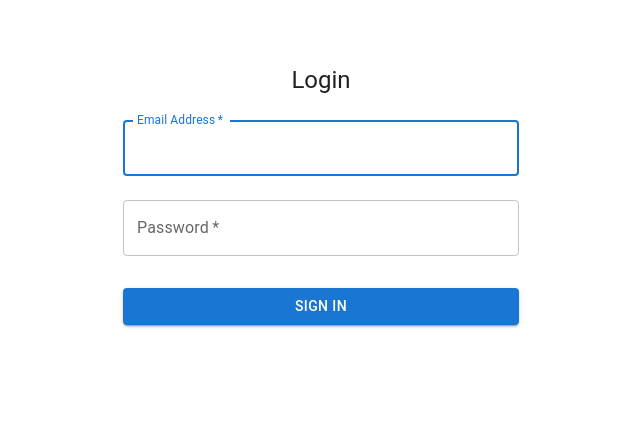
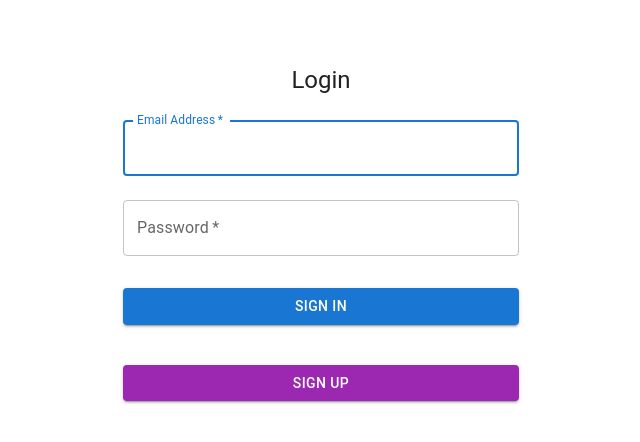
Before and after one commit to lsanchez12/wallet-front, a React (Create React App) app: page /login in a window 1280 px wide. Shown: the top 442 px of the page, without its empty margins (319-959 px from the left). Built offline with nearby package versions, Linux system fonts and the light colour scheme.

Commit message:
Changes for toast funcionallity

```diff
--- a/package.json
+++ b/package.json
@@ -21,6 +21,7 @@
     "react-redux": "^8.1.1",
     "react-router-dom": "^6.14.1",
     "react-scripts": "5.0.1",
+    "react-toastify": "^9.1.3",
     "redux-persist": "^6.0.0",
     "sort-by": "^1.2.0",
     "web-vitals": "^2.1.4"
--- a/src/index.js
+++ b/src/index.js
@@ -3,6 +3,8 @@ import ReactDOM from "react-dom/client";
 import { createBrowserRouter, RouterProvider } from "react-router-dom";
 import reportWebVitals from "./reportWebVitals";
 import { Provider } from "react-redux";
+import { ToastContainer } from "react-toastify";
+import "react-toastify/dist/ReactToastify.css";
 import CssBaseline from "@mui/material/CssBaseline";
 import Login from "./routes/Login";
 import SignUp from "./routes/SignUp";
@@ -35,6 +37,18 @@ root.render(
       <PersistGate loading={null} persistor={persistor}>
         <CssBaseline />
         <RouterProvider router={router} />
+        <ToastContainer
+          position="bottom-right"
+          autoClose={5000}
+          hideProgressBar={false}
+          newestOnTop={false}
+          closeOnClick
+          rtl={false}
+          pauseOnFocusLoss
+          draggable
+          pauseOnHover
+          theme="colored"
+        />
       </PersistGate>
     </Provider>
   </React.StrictMode>
--- a/src/routes/ChargeWallet.js
+++ b/src/routes/ChargeWallet.js
@@ -1,4 +1,4 @@
-import React, { useState, useEffect } from "react";
+import React from "react";
 import Button from "@mui/material/Button";
 import Box from "@mui/material/Box";
 import TextField from "@mui/material/TextField";
@@ -11,6 +11,7 @@ import http from "../config/axios";
 import { useFormik } from "formik";
 import { useSelector, useDispatch } from "react-redux";
 import { chargeBalance } from "../services/slices/walletSlice";
+import { customToast } from "../utils";
 
 const validate = (values) => {
   const errors = {};
@@ -37,11 +38,14 @@ export default function ChargeWallet({ open, handleClose }) {
     validate,
     onSubmit: async (values, helpers) => {
       const { data } = await chargeWallet(values);
-      dispatch(chargeBalance(values.amount));
       if (data.success) {
+        dispatch(chargeBalance(values.amount));
         formik.resetForm();
+        handleClose();
+        customToast("Success", data.message);
+      } else {
+        customToast("Error", data.message);
       }
-      handleClose();
     },
   });
 
--- a/src/routes/Dashboard.js
+++ b/src/routes/Dashboard.js
@@ -62,7 +62,6 @@ export default function Dashboard() {
   const user = useSelector((state) => state.user.user);
   const wallet = useSelector((state) => state.wallet.wallet);
   const balance = useSelector((state) => state.wallet.balance);
-  const transaction = useSelector((state) => state.transaction.transaction);
 
   const [toggleView, setToggleView] = useState(false);
   const [openChargeModal, setOpenChargeModal] = useState(false);
@@ -118,8 +117,10 @@ export default function Dashboard() {
       });
   };
   useEffect(() => {
-    getWallet();
-    getTransaction();
+    if (user) {
+      getWallet();
+      getTransaction();
+    }
   }, []);
 
   useEffect(() => {
@@ -131,7 +132,7 @@ export default function Dashboard() {
   }
   return (
     <>
-      <Container maxWidth="sm" component="main" sx={{ pt: 8, pb: 6 }}>
+      <Container maxWidth="md" component="main" sx={{ pt: 8, pb: 6 }}>
         <Card sx={{ minWidth: 300 }}>
           <CardContent>
             <Grid container spacing={1}>
@@ -202,7 +203,7 @@ export default function Dashboard() {
           </CardActions>
         </Card>
       </Container>
-      <Container maxWidth="md" component="main">
+      <Container maxWidth="lg" component="main">
         <Grid container spacing={5} alignItems="flex-end">
           <Grid item xs={12} sm={12} md={12}>
             <Card>
--- a/src/routes/Login.js
+++ b/src/routes/Login.js
@@ -5,9 +5,10 @@ import Box from "@mui/material/Box";
 import Typography from "@mui/material/Typography";
 import Container from "@mui/material/Container";
 import http from "../config/axios";
-import { Navigate } from "react-router-dom";
+import { Navigate, Link } from "react-router-dom";
 import { useFormik } from "formik";
 import { useSelector, useDispatch } from "react-redux";
+import { customToast } from "../utils/";
 import { setUser } from "../services/slices/userSlice";
 
 const validate = (values) => {
@@ -48,10 +49,16 @@ const Login = () => {
         ...values,
       })
       .then((response) => {
-        dispatch(setUser(response.data.data));
+        if (!response.data.success) {
+          customToast("Error", response.data.message);
+        } else {
+          customToast("Success", response.data.message);
+          dispatch(setUser(response.data.data));
+        }
       })
       .catch((error) => {
         console.error(error);
+        customToast("Error", error.response.data.message);
       });
   };
   if (user) {
@@ -112,6 +119,16 @@ const Login = () => {
           >
             Sign In
           </Button>
+          <Link to={"/signUp"}>
+            <Button
+              color="secondary"
+              fullWidth
+              variant="contained"
+              sx={{ mt: 3, mb: 2 }}
+            >
+              Sign Up
+            </Button>
+          </Link>
         </Box>
       </Box>
     </Container>
--- a/src/routes/SignUp.js
+++ b/src/routes/SignUp.js
@@ -5,8 +5,10 @@ import Box from "@mui/material/Box";
 import Typography from "@mui/material/Typography";
 import Container from "@mui/material/Container";
 import http from "../config/axios";
-import { Navigate } from "react-router-dom";
+import { Navigate, Link } from "react-router-dom";
+import { useSelector } from "react-redux";
 import { useFormik } from "formik";
+import { customToast } from "../utils/";
 
 const validate = (values) => {
   const errors = {};
@@ -55,7 +57,8 @@ const validate = (values) => {
 };
 
 const SignUp = () => {
-  const [loged, setLoged] = useState(false);
+  const user = useSelector((state) => state.user.user);
+  const [register, setRegister] = useState(false);
 
   const formik = useFormik({
     initialValues: {
@@ -79,15 +82,25 @@ const SignUp = () => {
         ...values,
       })
       .then((response) => {
-        setLoged(true);
+        if (response.data.success) {
+          setRegister(true);
+          customToast("Success", response.data.message);
+        } else {
+          customToast("Error", response.data.message);
+        }
       })
       .catch((error) => {
-        console.error(error);
+        console.error(error.response.data.message);
+        customToast("Error", error.response.data.message);
       });
   };
-  if (loged) {
+  if (user) {
+    return <Navigate to="/" replace={true} />;
+  }
+  if (register) {
     return <Navigate to="/login" replace={true} />;
   }
+
   return (
     <Container component="main" maxWidth="xs">
       <Box
@@ -209,6 +222,16 @@ const SignUp = () => {
           >
             Sign Up
           </Button>
+          <Link to={"/login"}>
+            <Button
+              color="secondary"
+              fullWidth
+              variant="contained"
+              sx={{ mt: 3, mb: 2 }}
+            >
+              Login
+            </Button>
+          </Link>
         </Box>
       </Box>
     </Container>
--- a/src/routes/Transaction/AddTransaction.js
+++ b/src/routes/Transaction/AddTransaction.js
@@ -7,6 +7,7 @@ import DialogActions from "@mui/material/DialogActions";
 import DialogContent from "@mui/material/DialogContent";
 import DialogContentText from "@mui/material/DialogContentText";
 import DialogTitle from "@mui/material/DialogTitle";
+import { customToast } from "../../utils";
 import http from "../../config/axios";
 import { useFormik } from "formik";
 import { useSelector } from "react-redux";
@@ -37,9 +38,12 @@ export default function AddTransaction({ open, handleClose, callbackCreated }) {
       const { data } = await addTransaction(values);
       if (data.success) {
         formik.resetForm();
+        callbackCreated();
+        handleClose();
+        customToast("Success", data.message);
+      } else {
+        customToast("Error", data.message);
       }
-      callbackCreated();
-      handleClose();
     },
   });
 
--- a/src/routes/Transaction/Payment.js
+++ b/src/routes/Transaction/Payment.js
@@ -9,7 +9,7 @@ import DialogContentText from "@mui/material/DialogContentText";
 import DialogTitle from "@mui/material/DialogTitle";
 import Typography from "@mui/material/Typography";
 import http from "../../config/axios";
-import {formatCurrency} from "../../utils"
+import { formatCurrency, customToast } from "../../utils";
 import { useFormik } from "formik";
 import { useSelector, useDispatch } from "react-redux";
 import { debitBalance } from "../../services/slices/walletSlice";
@@ -26,7 +26,13 @@ const validate = (values) => {
   return errors;
 };
 
-export default function Payment({ open, handleClose, transactionUuid, total, callbackRefresh }) {
+export default function Payment({
+  open,
+  handleClose,
+  transactionUuid,
+  total,
+  callbackRefresh,
+}) {
   const balance = useSelector((state) => state.wallet.balance);
   const dispatch = useDispatch();
   const formik = useFormik({
@@ -35,18 +41,20 @@ export default function Payment({ open, handleClose, transactionUuid, total, cal
     },
     validate,
     onSubmit: async (values, helpers) => {
-      console.info(values);
-      const { data } = await chargeWallet(values);
-      dispatch(debitBalance(total));
+      const { data } = await paymentTransaction(values);
       if (data.success) {
+        customToast("Success");
+        dispatch(debitBalance(total));
         formik.resetForm();
+        callbackRefresh();
+        handleClose();
+      } else {
+        customToast("Error", data.message);
       }
-      callbackRefresh();
-      handleClose();
     },
   });
 
-  const chargeWallet = async (values) => {
+  const paymentTransaction = async (values) => {
     return http.post(`/api/transaction/${transactionUuid}/payment`, {
       ...values,
     });
@@ -59,10 +67,20 @@ export default function Payment({ open, handleClose, transactionUuid, total, cal
         <DialogContent>
           <DialogContentText>
             Enter the token that was sent by email
-            <Typography variant="h7" component="div" color="text.primary" gutterBottom>
+            <Typography
+              variant="h7"
+              component="div"
+              color="text.primary"
+              gutterBottom
+            >
               {`Total: ${formatCurrency(total)}`}
             </Typography>
-            <Typography variant="h7" component="div" color="text.primary" gutterBottom>
+            <Typography
+              variant="h7"
+              component="div"
+              color="text.primary"
+              gutterBottom
+            >
               {`Amount avaible: ${formatCurrency(balance)}`}
             </Typography>
           </DialogContentText>
--- a/src/utils/index.js
+++ b/src/utils/index.js
@@ -1,6 +1,16 @@
+import { toast } from "react-toastify";
+
 export const formatCurrency = (amount) => {
   return new Intl.NumberFormat("es-CO", {
     style: "currency",
     currency: "COP",
   }).format(amount);
 };
+
+export const customToast = (type, message = null) => {
+  if (type === "Success") {
+    toast.success(message ? message : "Success");
+  } else {
+    toast.error(message ? message : "Unknown error");
+  }
+};
```
